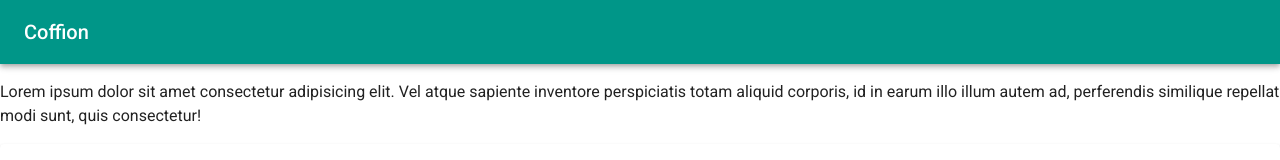
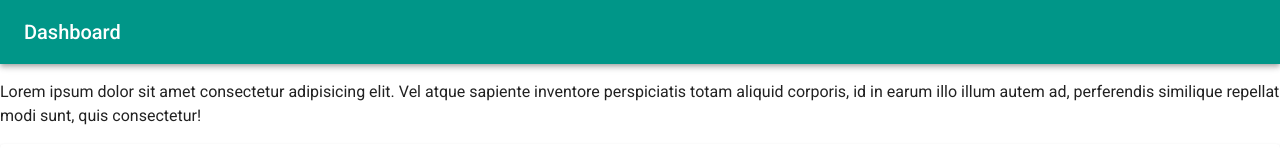
Before and after one commit to masihgh/dashboard-mui-nextjs-ts, a Next.js app: page / in a window 1280 px wide. Shown: the top 160 px of the page. Built offline with nearby package versions, Linux system fonts and the light colour scheme.

Commit message:
change some settings

```diff
--- a/src/app/layout.tsx
+++ b/src/app/layout.tsx
@@ -5,8 +5,8 @@ import AppBarMenu from '@/components/AppBarMenu/AppBarMenu';
 import Footer from '@/components/Footer/Footer';
 
 export const metadata = {
-  title: 'Next.js App Router + Material UI v5',
-  description: 'Next.js App Router + Material UI v5',
+  title: 'Dashboard',
+  description: 'Dashboard for all',
 };
 
 export default function RootLayout({ children }: { children: React.ReactNode }) {
--- a/src/components/AppBarMenu/AppBarMenu.tsx
+++ b/src/components/AppBarMenu/AppBarMenu.tsx
@@ -14,7 +14,7 @@ export default function AppBarMenu({}: Props) {
         sx={{ backgroundColor: "background.primary", color: "primary.contrastText" }}
       >
         <Typography variant="h6" color="primary.contrastText">
-          Coffion
+          Dashboard
         </Typography>
       </Toolbar>
     </AppBar>
--- a/src/components/ThemeRegistry/theme.ts
+++ b/src/components/ThemeRegistry/theme.ts
@@ -17,17 +17,6 @@ const theme = createTheme({
   typography: {
     fontFamily: roboto.style.fontFamily,
   },
-  components: {
-    MuiAlert: {
-      styleOverrides: {
-        root: ({ ownerState }) => ({
-          ...(ownerState.severity === 'info' && {
-            backgroundColor: '#60a5fa',
-          }),
-        }),
-      },
-    },
-  },
 });
 
 export default theme;
```
